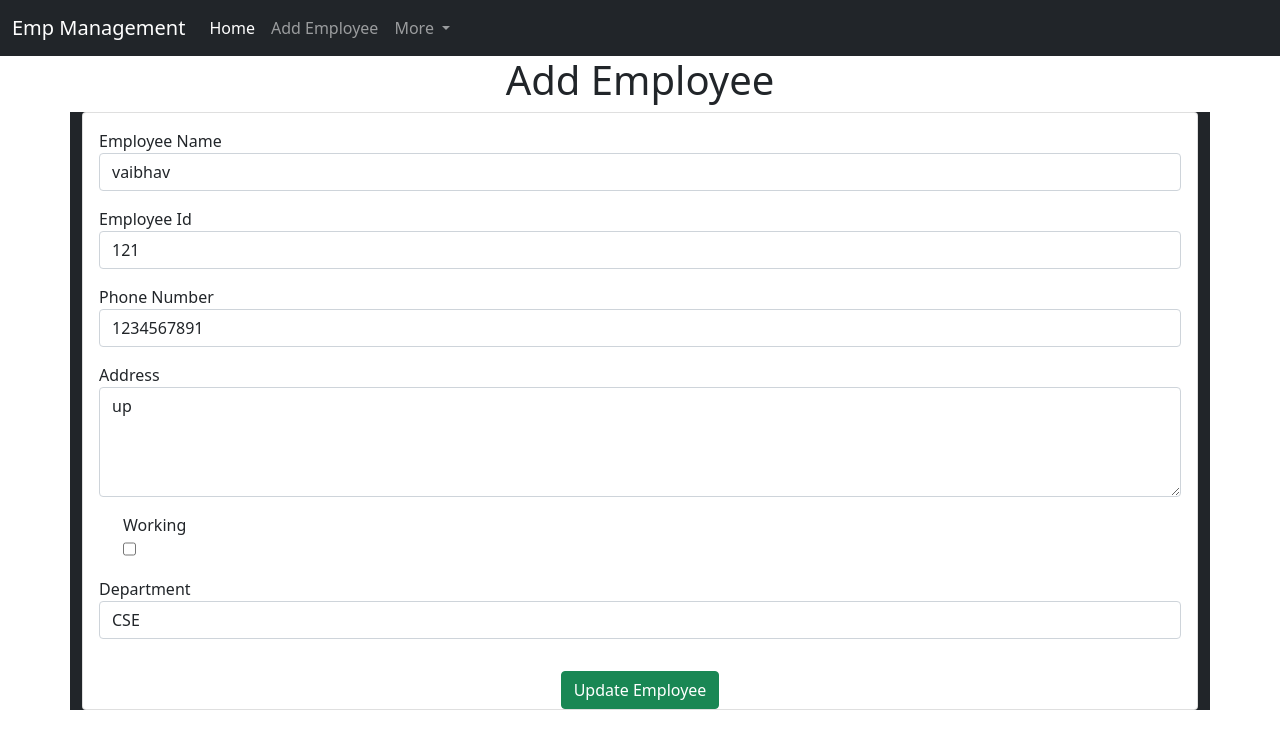
After one commit to MukulDhiman03/Employee_Management_System, a Django app: page /emp/update-emp/4 in a window 1280 px wide. The commit adds this page. Shown: the top 749 px of the page. Run offline with Django 5.2, Linux system fonts and the light colour scheme; data comes from the database, SQL or seed files in the repository; both versions use the stored data as it was after the commit.

Commit message:
update emploee added

```diff
--- a/emp/urls.py
+++ b/emp/urls.py
@@ -5,5 +5,6 @@ from .views import *
 urlpatterns=[
     path("home/",emp_home),
     path("add-emp",add_emp),
-    path("delete-emp/<int:emp_id>",delete_emp)
+    path("delete-emp/<int:emp_id>",delete_emp),
+    path("update-emp/<int:emp_id>",update_emp)
 ]
--- a/emp/views.py
+++ b/emp/views.py
@@ -39,10 +39,6 @@ def add_emp(request):
 
         #save the object
         e.save()
-
-
-
-
         return redirect("/emp/home/")
     return render(request,"emp/add_emp.html",{})
 
@@ -52,3 +48,8 @@ def delete_emp(request,emp_id):
     emp=Emp.objects.get(pk=emp_id)
     emp.delete()
     return redirect("/emp/home/")
+
+
+def update_emp(request, emp_id):
+    emp = Emp.objects.get(pk=emp_id)
+    return render(request, "emp/update_emp.html", {'emp': emp})
--- a/myapp/settings.py
+++ b/myapp/settings.py
@@ -38,7 +38,6 @@ INSTALLED_APPS = [
     'django.contrib.sessions',
     'django.contrib.messages',
     'django.contrib.staticfiles',
-    'website',
     'emp',
 ]
 
--- a/templates/emp/home.html
+++ b/templates/emp/home.html
@@ -50,9 +50,9 @@
                                         <a href="/emp/delete-emp/{{e.id}}" class="btn btn-danger btn-sm">
                                             Delete
                                         </a>
-                                        <button class="btn btn-dark btn-sm">
+                                        <a href="/emp/update-emp/{{e.id}}" class="btn btn-dark btn-sm">
                                             Update
-                                        </button>
+                                        </a>
                                     </td>
                                 </tr>
                                 {% endfor %}
--- /dev/null
+++ b/templates/emp/update_emp.html
@@ -0,0 +1,96 @@
+<!doctype html>
+<html lang="en">
+
+<head>
+    <!-- Required meta tags -->
+    <meta charset="utf-8">
+    <meta name="viewport" content="width=device-width, initial-scale=1">
+
+    <!-- Bootstrap CSS -->
+    <link href="https://cdn.jsdelivr.net/npm/bootstrap@5.0.2/dist/css/bootstrap.min.css" rel="stylesheet"
+        integrity="sha384-EVSTQN3/azprG1Anm3QDgpJLIm9Nao0Yz1ztcQTwFspd3yD65VohhpuuCOmLASjC" crossorigin="anonymous">
+
+    <title>Add Employee</title>
+</head>
+
+<body>
+
+    {% include 'emp/navbar.html' %}
+    <h1 class="text-center">Add Employee</h1>
+
+
+    <div class="container  bg-dark">
+        <div class="row">
+            <div class="col-md-12">
+                <div class="card">
+                    <div class="card-body">
+                        <form action="/emp/add-emp" method="POST">
+                            {% csrf_token %}
+                            <div class="mb-3">
+                                <label for="name">Employee Name</label>
+                                <input id="name" name="emp_name" type="text" value="{{emp.name}}" class="form-control"
+                                    placeholder="Enter employee name">
+                            </div>
+                            <div class="mb-3">
+                                <label for="id">Employee Id</label>
+                                <input id="id" type="text" name="emp_id" value="{{emp.emp_id}}" class="form-control"
+                                    placeholder="Enter employee id">
+                            </div>
+                            <div class="mb-3">
+                                <label for="phone">Phone Number</label>
+                                <input id="phone" type="tel" name="emp_phone" class="form-control"
+                                    placeholder="Enter employee phone number" value="{{emp.phone}}">
+                            </div>
+                            <div class="mb-3">
+                                <label for="working">Address</label>
+                                <textarea id="address" type="text" name="emp_address" rows="4" cols="50"
+                                    class="form-control">{{emp.address}}</textarea>
+                            </div>
+                            <div class="mb-3 form-check">
+                                <label for="working">Working</label>
+                                <input id="working" type="checkbox" name="emp_working" class="form-check"
+                                    value="{{emp.working}}">
+                            </div>
+                            <div class="mb-3">
+                                <label for="department">Department</label>
+                                <select value="{{emp.department}}" id="department" class="form-control"
+                                    name="emp_department">
+                                    <option value="CSE">CSE</option>
+                                    <option value="Mechanical">Mechanical</option>
+                                    <option value="Electrical">Electrical</option>
+                                </select>
+                            </div>
+                    </div>
+                    <div class="container text-center">
+                        <button class="btn  btn-success">
+                            Update Employee
+                        </button>
+                    </div>
+                    </form>
+                </div>
+            </div>
+        </div>
+    </div>
+    </div>
+
+
+
+
+
+
+
+    <!-- Optional JavaScript; choose one of the two! -->
+
+    <!-- Option 1: Bootstrap Bundle with Popper -->
+    <script src="https://cdn.jsdelivr.net/npm/bootstrap@5.0.2/dist/js/bootstrap.bundle.min.js"
+        integrity="sha384-MrcW6ZMFYlzcLA8Nl+NtUVF0sA7MsXsP1UyJoMp4YLEuNSfAP+JcXn/tWtIaxVXM"
+        crossorigin="anonymous"></script>
+
+    <!-- Option 2: Separate Popper and Bootstrap JS -->
+    <!--
+    <script src="https://cdn.jsdelivr.net/npm/@popperjs/core@2.9.2/dist/umd/popper.min.js" integrity="sha384-IQsoLXl5PILFhosVNubq5LC7Qb9DXgDA9i+tQ8Zj3iwWAwPtgFTxbJ8NT4GN1R8p" crossorigin="anonymous"></script>
+    <script src="https://cdn.jsdelivr.net/npm/bootstrap@5.0.2/dist/js/bootstrap.min.js" integrity="sha384-cVKIPhGWiC2Al4u+LWgxfKTRIcfu0JTxR+EQDz/bgldoEyl4H0zUF0QKbrJ0EcQF" crossorigin="anonymous"></script>
+    -->
+</body>
+
+</html>
```
Also changed, not shown: templates/file.html (deleted, +0 -14 lines), db.sqlite3.
